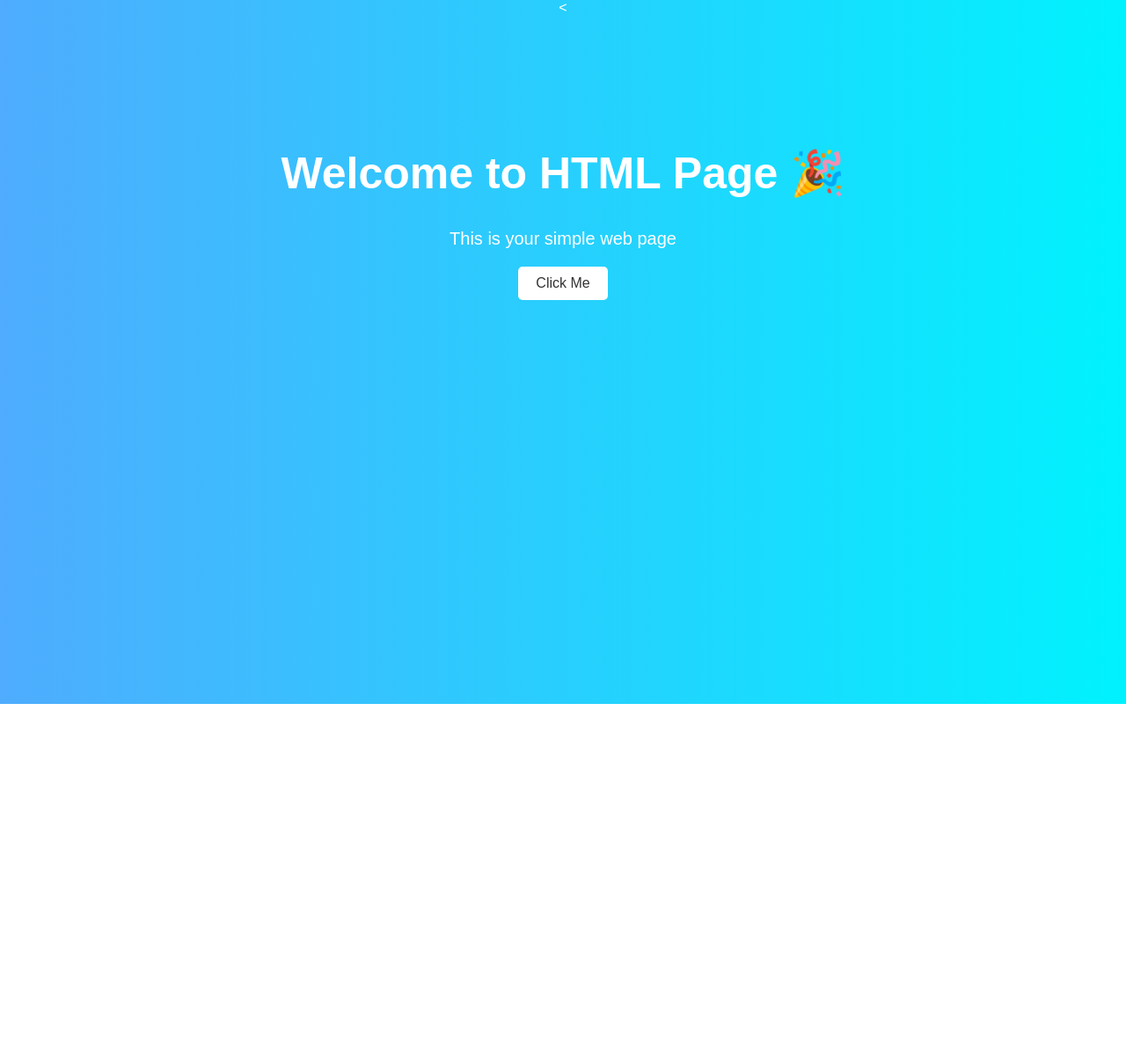
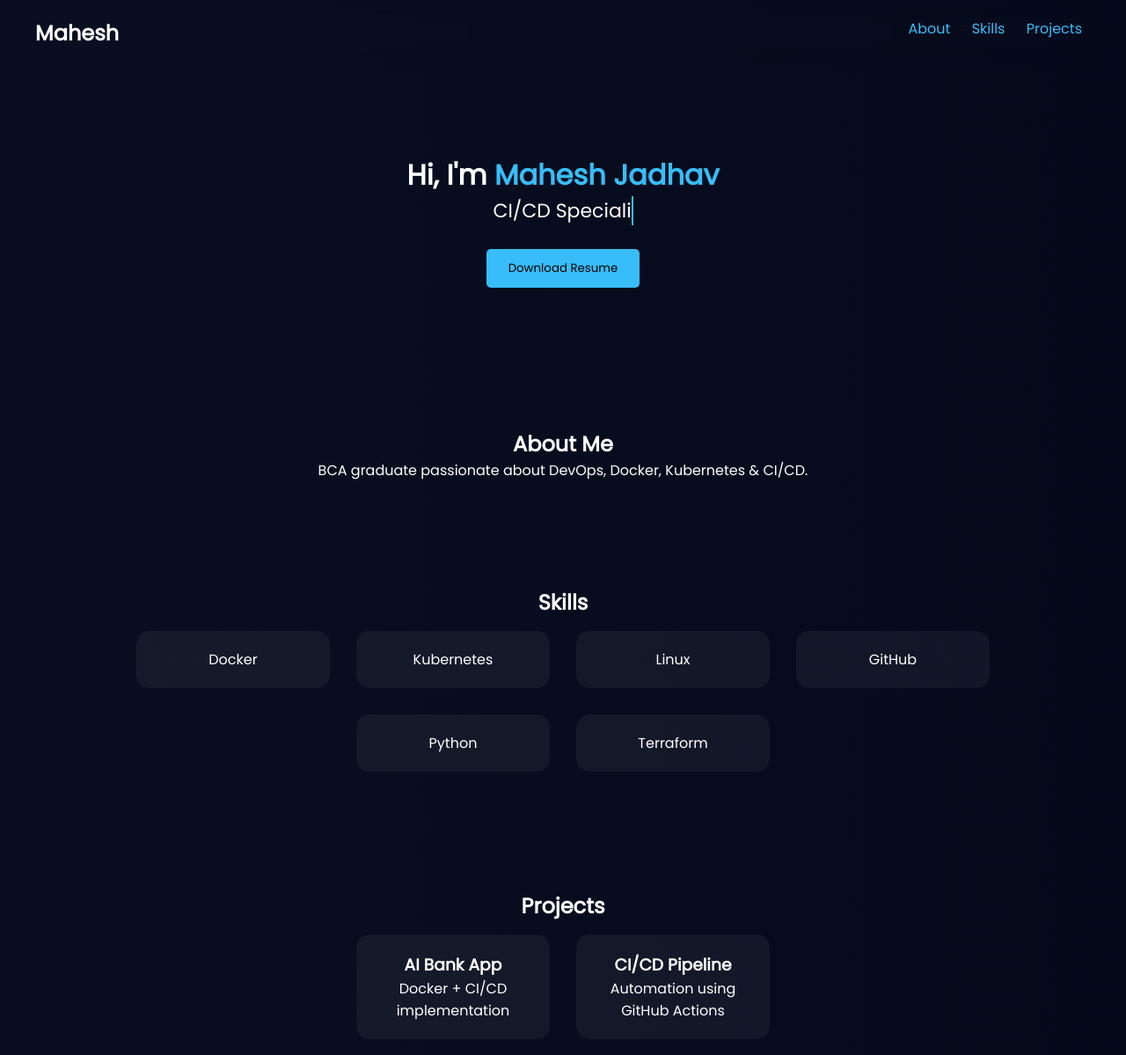
Before and after one commit to Mahesh5752/github-actinos, a plain HTML site: page index.html in a window 1280 px wide. Shown: the top 1199 px of the page at 88% size. Before the commit the page ends 800 px from the top, so only its background shows below. Drawn offline with Linux system fonts and the light colour scheme.

Commit message:
added pprfolio website

```diff
--- a/index.html
+++ b/index.html
@@ -1,58 +1,211 @@
-<<!DOCTYPE html>
+<!DOCTYPE html>
 <html lang="en">
 <head>
 <meta charset="UTF-8">
-    <title>Welcome Page</title>
+<meta name="viewport" content="width=device-width, initial-scale=1.0">
+<title>Mahesh Jadhav | DevOps Engineer</title>
+
+<link href="https://fonts.googleapis.com/css2?family=Poppins&display=swap" rel="stylesheet">
 
 <style>
+* {
+    margin: 0;
+    padding: 0;
+    box-sizing: border-box;
+    font-family: 'Poppins', sans-serif;
+}
+
 body {
-            margin: 0;
-            font-family: Arial;
-            background: linear-gradient(to right, #4facfe, #00f2fe);
-            text-align: center;
+    background: linear-gradient(270deg, #020617, #0f172a, #020617);
+    background-size: 600% 600%;
+    animation: bgMove 10s infinite;
     color: white;
 }
 
-        .box {
-            margin-top: 150px;
+@keyframes bgMove {
+    0% {background-position: 0%}
+    50% {background-position: 100%}
+    100% {background-position: 0%}
 }
 
-        h1 {
-            font-size: 50px;
+header {
+    display: flex;
+    justify-content: space-between;
+    padding: 20px 40px;
+    backdrop-filter: blur(10px);
 }
 
-        p {
-            font-size: 20px;
+nav a {
+    margin: 10px;
+    color: #38bdf8;
+    text-decoration: none;
+}
+
+.hero {
+    text-align: center;
+    padding: 100px 20px;
+}
+
+.hero h1 span {
+    color: #38bdf8;
+}
+
+.typing {
+    font-size: 22px;
+    border-right: 2px solid #38bdf8;
+    display: inline-block;
+    white-space: nowrap;
+    overflow: hidden;
 }
 
 button {
-            padding: 10px 20px;
+    margin-top: 20px;
+    padding: 12px 25px;
+    background: #38bdf8;
     border: none;
-            background: white;
-            color: #333;
-            font-size: 16px;
+    border-radius: 5px;
     cursor: pointer;
-            border-radius: 5px;
 }
 
-        button:hover {
-            background: #ddd;
+section {
+    padding: 60px 20px;
+    text-align: center;
+}
+
+.skills, .projects {
+    display: flex;
+    justify-content: center;
+    flex-wrap: wrap;
+}
+
+.card {
+    background: rgba(255,255,255,0.05);
+    margin: 15px;
+    padding: 20px;
+    border-radius: 15px;
+    width: 220px;
+    transition: 0.3s;
+}
+
+.card:hover {
+    transform: translateY(-10px) scale(1.05);
+    box-shadow: 0 0 20px #38bdf8;
+}
+
+.hidden {
+    opacity: 0;
+    transform: translateY(50px);
+    transition: 0.6s;
+}
+
+.show {
+    opacity: 1;
+    transform: translateY(0);
+}
+
+footer {
+    padding: 20px;
+    text-align: center;
 }
 </style>
 </head>
 
 <body>
 
-<div class="box">
-    <h1>Welcome to HTML Page 🎉</h1>
-    <p>This is your simple web page</p>
+<header>
+    <h2>Mahesh</h2>
+    <nav>
+        <a href="#about">About</a>
+        <a href="#skills">Skills</a>
+        <a href="#projects">Projects</a>
+    </nav>
+</header>
 
-    <button onclick="showMessage()">Click Me</button>
+<div class="hero">
+    <h1>Hi, I'm <span>Mahesh Jadhav</span></h1>
+    <div class="typing" id="typing"></div>
+    <br>
+    <button onclick="downloadResume()">Download Resume</button>
 </div>
 
+<section id="about" class="hidden">
+    <h1>About Me</h1>
+    <p>BCA graduate passionate about DevOps, Docker, Kubernetes & CI/CD.</p>
+</section>
+
+<section id="skills" class="hidden">
+    <h1>Skills</h1>
+    <div class="skills">
+        <div class="card">Docker</div>
+        <div class="card">Kubernetes</div>
+        <div class="card">Linux</div>
+        <div class="card">GitHub</div>
+        <div class="card">Python</div>
+        <div class="card">Terraform</div>
+    </div>
+</section>
+
+<section id="projects" class="hidden">
+    <h1>Projects</h1>
+    <div class="projects">
+        <div class="card">
+            <h3>AI Bank App</h3>
+            <p>Docker + CI/CD implementation</p>
+        </div>
+        <div class="card">
+            <h3>CI/CD Pipeline</h3>
+            <p>Automation using GitHub Actions</p>
+        </div>
+    </div>
+</section>
+
+<footer>
+    <p>© 2026 Mahesh Jadhav</p>
+</footer>
+
 <script>
-    function showMessage() {
-        alert("Welcome Mahesh! 🚀");
+// Typing Animation
+const text = ["DevOps Engineer", "Docker Expert", "CI/CD Specialist"];
+let i = 0, j = 0;
+let current = "";
+let isDeleting = false;
+
+function type() {
+    if (i < text.length) {
+        if (!isDeleting && j <= text[i].length) {
+            current = text[i].substring(0, j++);
+        } else if (isDeleting && j >= 0) {
+            current = text[i].substring(0, j--);
+        }
+
+        document.getElementById("typing").innerHTML = current;
+
+        if (j == text[i].length) isDeleting = true;
+        if (j == 0) {
+            isDeleting = false;
+            i++;
+            if (i == text.length) i = 0;
+        }
+    }
+    setTimeout(type, isDeleting ? 50 : 100);
+}
+type();
+
+// Scroll Animation
+const elements = document.querySelectorAll('.hidden');
+
+window.addEventListener('scroll', () => {
+    elements.forEach(el => {
+        const top = el.getBoundingClientRect().top;
+        if (top < window.innerHeight - 100) {
+            el.classList.add('show');
+        }
+    });
+});
+
+// Resume Button
+function downloadResume() {
+    alert("Add your resume link!");
 }
 </script>
 
```
Lines whose indentation alone changed are shown as unchanged.
